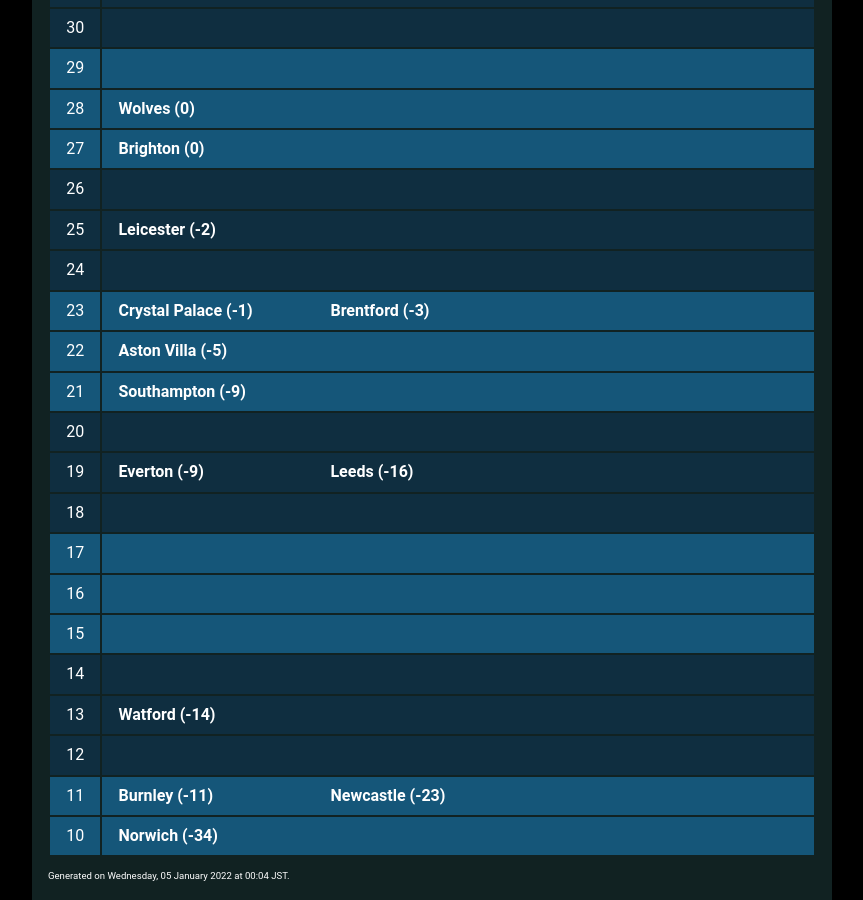
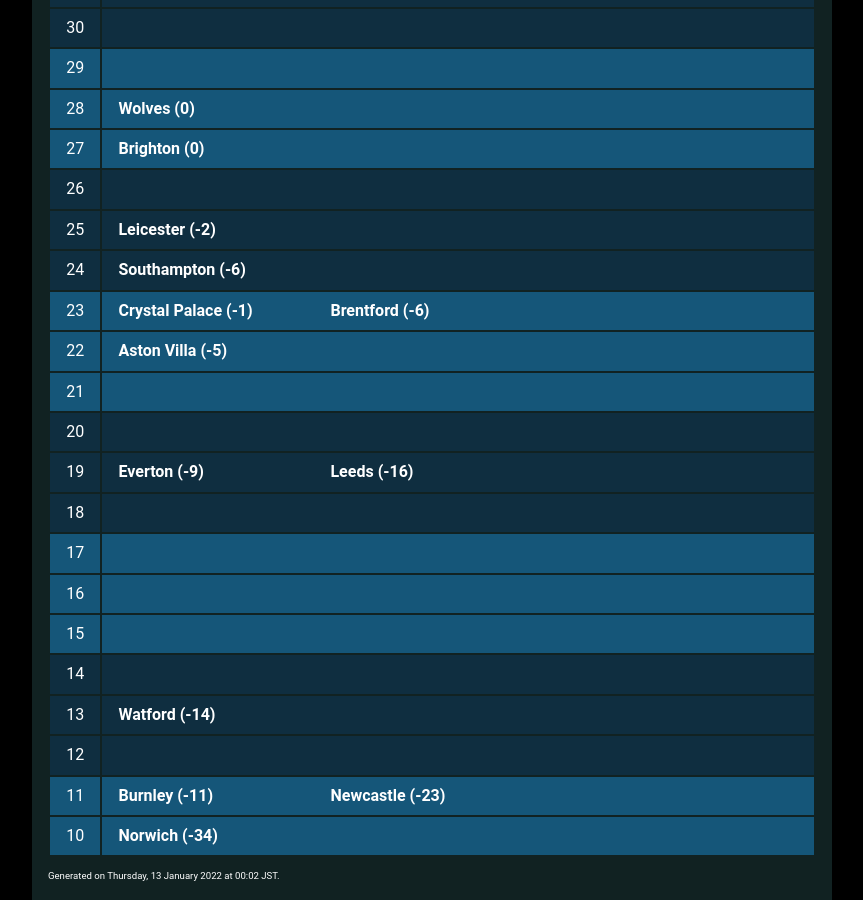
Before and after one commit to muru/muru.github.io, a Jekyll site: the page built from resources.md, in a window 1280 px wide and 900 px high, scrolled down 2406 px. Shown: the whole window, without its empty margins (208-1071 px from the left). Built offline with Jekyll 4.4.1, drawn with Linux system fonts in a browser that asks for light colours; some web fonts are replaced.

Commit message:
updated cann-table: Thu 13 Jan 00:02:44 JST 2022

```diff
--- a/cann-table.html
+++ b/cann-table.html
@@ -158,13 +158,14 @@
 	<tr class="cann-row-2">
 		<td class="cann-point"> 24 </td>
 		<td class="cann-clubs">
+			<span class="club-name"> Southampton (-6) </span>
 		</td>
  	</tr>
 	<tr class="cann-row-1">
 		<td class="cann-point"> 23 </td>
 		<td class="cann-clubs">
 			<span class="club-name"> Crystal Palace (-1) </span>
-			<span class="club-name"> Brentford (-3) </span>
+			<span class="club-name"> Brentford (-6) </span>
 		</td>
  	</tr>
 	<tr class="cann-row-1">
@@ -176,7 +177,6 @@
 	<tr class="cann-row-1">
 		<td class="cann-point"> 21 </td>
 		<td class="cann-clubs">
-			<span class="club-name"> Southampton (-9) </span>
 		</td>
  	</tr>
 	<tr class="cann-row-2">
@@ -241,4 +241,4 @@
 		</td>
  	</tr>
 </table>
-<span id="cann-gen-note"> Generated on  Wednesday, 05 January 2022 at 00:04 JST. </span>
+<span id="cann-gen-note"> Generated on  Thursday, 13 January 2022 at 00:02 JST. </span>
```
